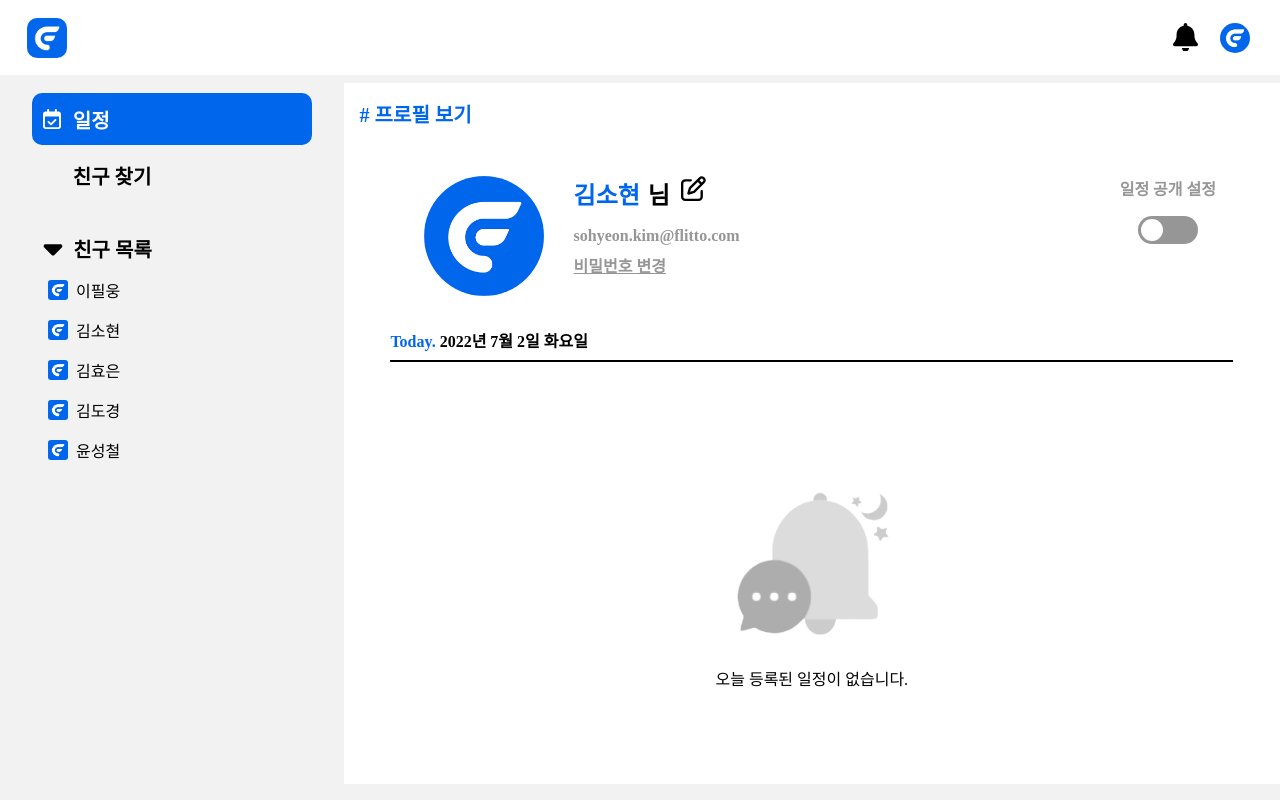
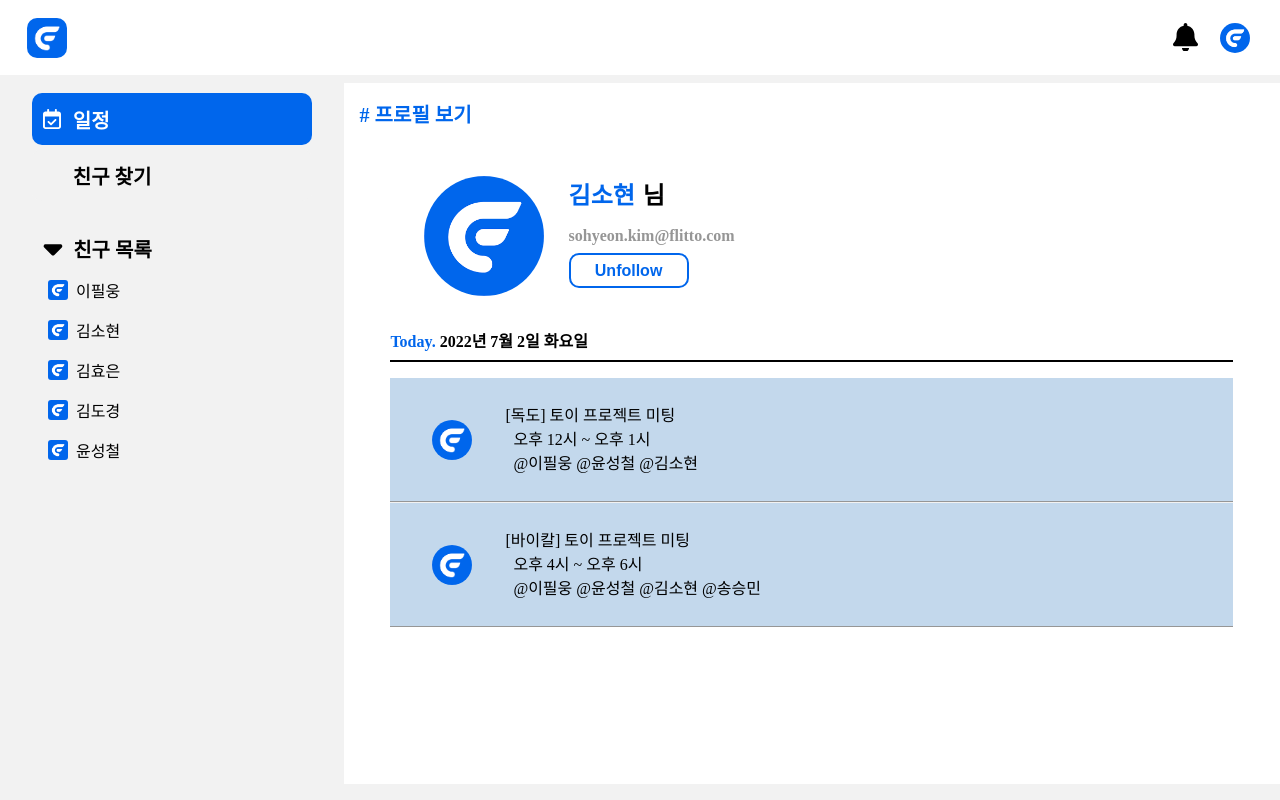
Before and after one commit to Flitto-Toyproject/toy_front_team2_front, a Vue app: page /main/profile in a window 1280 px wide. Built offline with nearby package versions, Linux system fonts and the light colour scheme.

Commit message:
feat: 프로필 페이지 조건부 렌더링 + 주석 추가

```diff
--- a/src/components/profile/MainProfile.vue
+++ b/src/components/profile/MainProfile.vue
@@ -10,14 +10,13 @@
           <div v-if="edit === false" class="profile-image-overlay" />
           <div class="profile-image" />
         </div>
-
         <!-- 프로필 파트 -->
         <div class="profile-container">
           <p class="profile-container__name">
             <span class="profile-container__name-color">{{ name }}</span> 님
             <!-- 수정 아이콘 -->
             <i
-              v-if="edit"
+              v-if="edit && isMine"
               class="profile-container__name-icon"
               @click="this.edit = !this.edit"
             />
@@ -37,18 +36,19 @@
             </button>
           </p>
           <p class="profile-container__email">{{ email }}</p>
-          <p class="profile-container__pwchange">비밀번호 변경</p>
+          <p v-if="isMine" class="profile-container__pwchange">비밀번호 변경</p>
+          <button v-else class="profile-container__unfollow">Unfollow</button>
         </div>
         <!-- 일정 공개 설정 -->
-        <div class="profile-toggle">
+        <div v-if="isMine" class="profile-toggle">
           <p class="profile-toggle__title">일정 공개 설정</p>
           <!-- 토글 버튼 부분 -->
           <label class="profile-toggle__label">
             <input
               class="profile-toggle__label-input"
               type="checkbox"
-              v-model="visible"
-              @click="toggleVisible"
+              v-model="toggle"
+              @click="toggleInput"
             />
             <span class="profile-toggle__label-slider"></span>
           </label>
@@ -62,7 +62,7 @@
         <hr />
       </div>
       <!-- 스케쥴 카드 파트 -->
-      <ul v-if="schedules" class="schedule">
+      <ul v-if="schedules && isPublic === true" class="schedule">
         <!-- container 부분을 수정하기 종속관계가 존재하면 클래스명을 유사하게 -->
         <li class="schedule-card" v-for="(schedule, i) in schedules" :key="i">
           <div class="schedule-card-container">
@@ -85,6 +85,15 @@
         <i class="schedule-empty-image" />
         <p class="schedule-empty-text">오늘 등록된 일정이 없습니다.</p>
       </div>
+      <div
+        v-if="isMine === false && isPublic === false"
+        class="schedule-public"
+      >
+        <i class="schedule-public-image" />
+        <p class="schedule-public-text">
+          친구가 일정 공개를 비활성화 해놓은 상태입니다.
+        </p>
+      </div>
     </article>
   </section>
 </template>
@@ -96,21 +105,26 @@ export default {
       email: 'sohyeon.kim@flitto.com',
       // 임시 스케쥴 데이터
       schedules: [
-        // {
-        //   council: '독도',
-        //   title: '토이 프로젝트 미팅',
-        //   time: '오후 12시 ~ 오후 1시',
-        //   participant: ['@이필웅', '@윤성철', '@김소현'],
-        // },
-        // {
-        //   council: '바이칼',
-        //   title: '토이 프로젝트 미팅',
-        //   time: '오후 4시 ~ 오후 6시',
-        //   participant: ['@이필웅', '@윤성철', '@김소현', '@송승민'],
-        // },
+        {
+          council: '독도',
+          title: '토이 프로젝트 미팅',
+          time: '오후 12시 ~ 오후 1시',
+          participant: ['@이필웅', '@윤성철', '@김소현'],
+        },
+        {
+          council: '바이칼',
+          title: '토이 프로젝트 미팅',
+          time: '오후 4시 ~ 오후 6시',
+          participant: ['@이필웅', '@윤성철', '@김소현', '@송승민'],
+        },
       ],
-      visible: false,
+      toggle: false,
+      // edit -> 수정하기 관련 변수
       edit: true,
+      // isMine -> 내정보인지 체크용 변수
+      isMine: false,
+      // isPublic -> 내정보 공개여부 체크용 변수
+      isPublic: true,
     }
   },
   methods: {
@@ -142,9 +156,9 @@ export default {
       }
       return participant
     },
-    toggleVisible() {
-      this.visible = !this.visible
-      console.log(this.visible)
+    toggleInput() {
+      this.toggle = !this.toggle
+      console.log(this.toggle)
     },
   },
 }
@@ -176,7 +190,6 @@ export default {
 
       .profile-image-wrapper {
         background: none;
-        position: relative;
         .profile-image-overlay {
           position: absolute;
           margin-left: 5rem;
@@ -189,6 +202,12 @@ export default {
             no-repeat center center;
           background-size: 40%;
           cursor: pointer;
+
+          &:hover {
+            background: rgba(50, 50, 50, 0.8) url('@/assets/svg/ic_camera.svg')
+              no-repeat center center;
+            background-size: 45%;
+          }
         }
         // 프로필 이미지
         .profile-image {
@@ -205,7 +224,7 @@ export default {
       // 프로필 파트
       .profile-container {
         background: none;
-        margin-left: 30px;
+        margin-left: 25px;
 
         &__name {
           display: flex;
@@ -298,6 +317,29 @@ export default {
           background: none;
           text-decoration: underline;
         }
+
+        &__unfollow {
+          margin-top: 0.5rem;
+          width: 120px;
+          height: 35px;
+          border-radius: 10px;
+          background-color: var(--color-white);
+          border: 2px solid var(--color-blue);
+          color: var(--color-blue);
+          font-weight: bold;
+          font-size: var(--font-size-h5);
+          transition: 0.3s all;
+          cursor: pointer;
+
+          &:hover {
+            background-color: var(--color-blue);
+            color: var(--color-white);
+          }
+
+          &:active {
+            transform: scale(0.9);
+          }
+        }
       }
 
       // 일정 공개 설정
@@ -322,7 +364,7 @@ export default {
           display: inline-block;
           width: 60px;
           height: 28px;
-          background: var(--color-white);
+          background: none;
 
           &-input {
             opacity: 0;
@@ -471,6 +513,31 @@ export default {
       &-text {
         text-align: center;
         background: none;
+        color: var(--color-gray);
+      }
+    }
+
+    .schedule-public {
+      display: flex;
+      flex-direction: column;
+      width: 100%;
+      min-height: 400px;
+      justify-content: center;
+      align-items: center;
+      background: none;
+
+      &-image {
+        display: block;
+        width: 250px;
+        height: 200px;
+        background: url('@/assets/img_private.png');
+        background-size: cover;
+      }
+
+      &-text {
+        text-align: center;
+        background: none;
+        color: var(--color-gray);
       }
     }
   }
```
